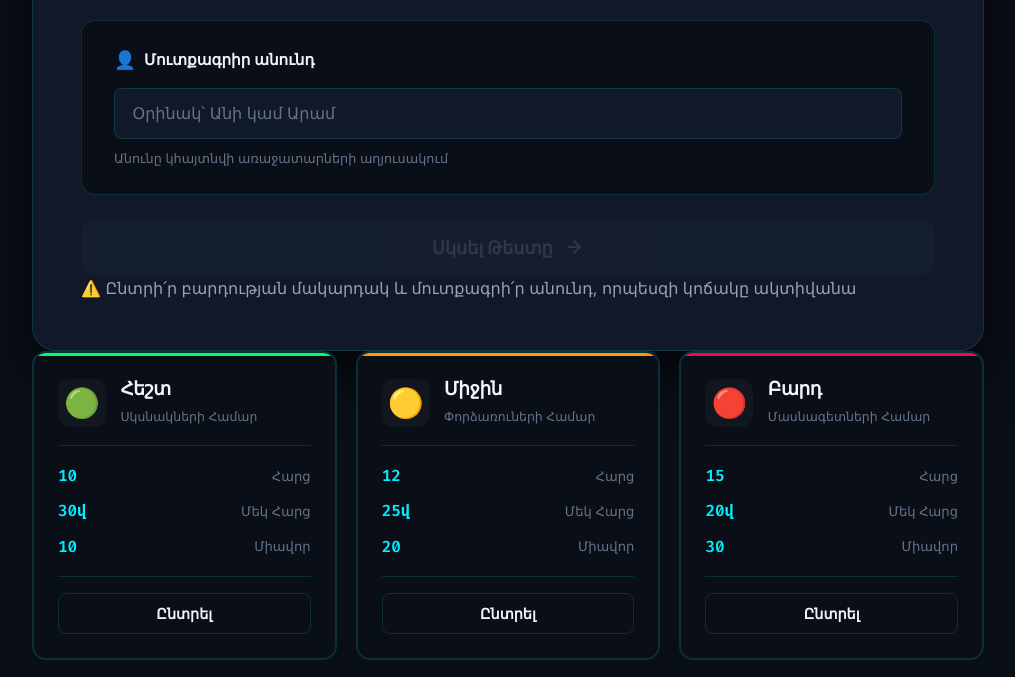
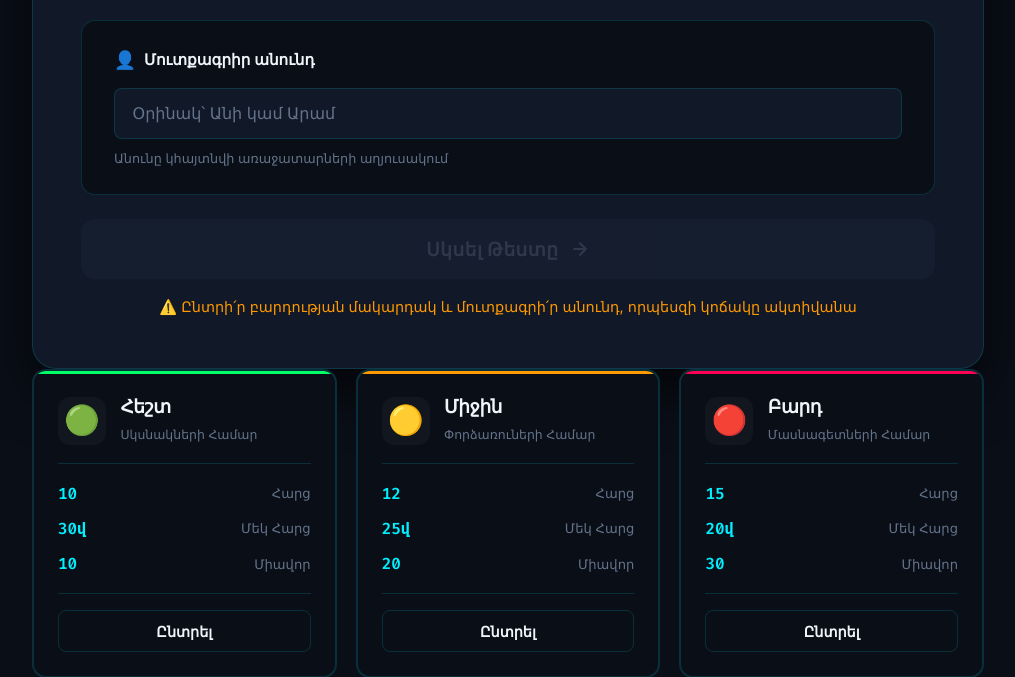
Before and after one commit to 01narek10/Cyberattacks, a Flask app: page /quiz in a window 1280 px wide; the page is wider, and only the part inside the window is pictured. Shown: the part 910-1587 px from the top of that part, without its empty margins (132-1147 px from the left). Run offline with Flask 3, Linux system fonts and the light colour scheme; some libraries are stand-ins or nearby versions.

Commit message:
Update style.css

```diff
--- a/static/style.css
+++ b/static/style.css
@@ -2703,3 +2703,30 @@ body.light-mode .bg-matrix {
     position: relative; /* ← ավելացրու սա */
     z-index: 1;         /* ← և սա */
 }
+
+/* Սկսել կոճակի բացատրություն */
+.start-hint {
+    text-align: center;
+    margin-top: 1rem;
+    font-size: 0.9rem;
+    color: var(--accent-orange);
+    transition: color var(--t-fast);
+    min-height: 1.5rem;
+}
+
+/* ԿՈՃԱԿԸ ԱՎԵԼԻ ՏԵՍԱՆԵԼԻ */
+.start-quiz-btn {
+    margin-top: 1rem;
+    font-size: 1.15rem !important;
+    padding: 1.2rem 2rem !important;
+    letter-spacing: 0.03em;
+    animation: pulseBorder 3s ease-in-out infinite;
+}
+
+.start-quiz-btn:not(:disabled) {
+    animation: pulseBorder 2s ease-in-out infinite;
+}
+
+.start-quiz-btn:disabled {
+    animation: none;
+}
```
